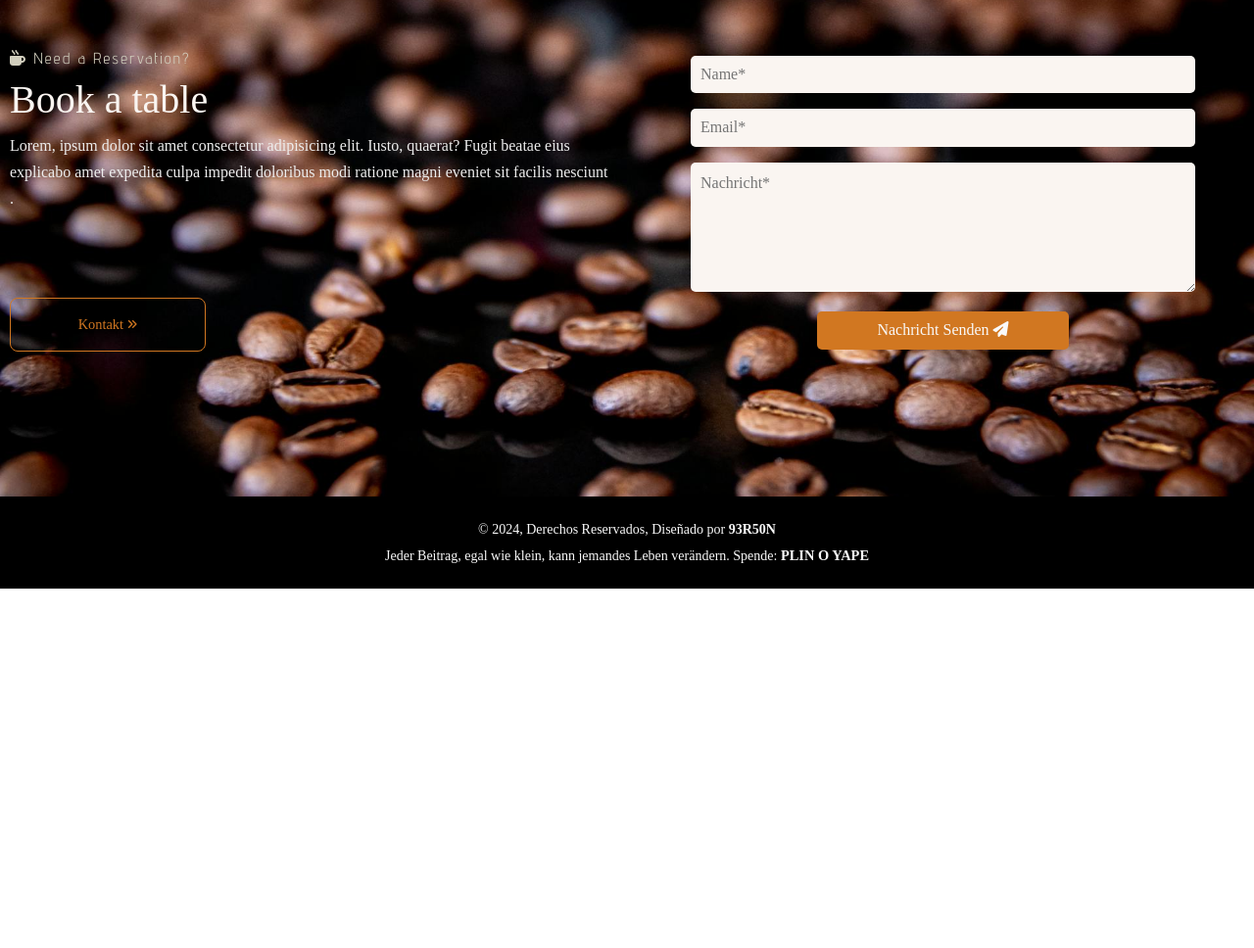
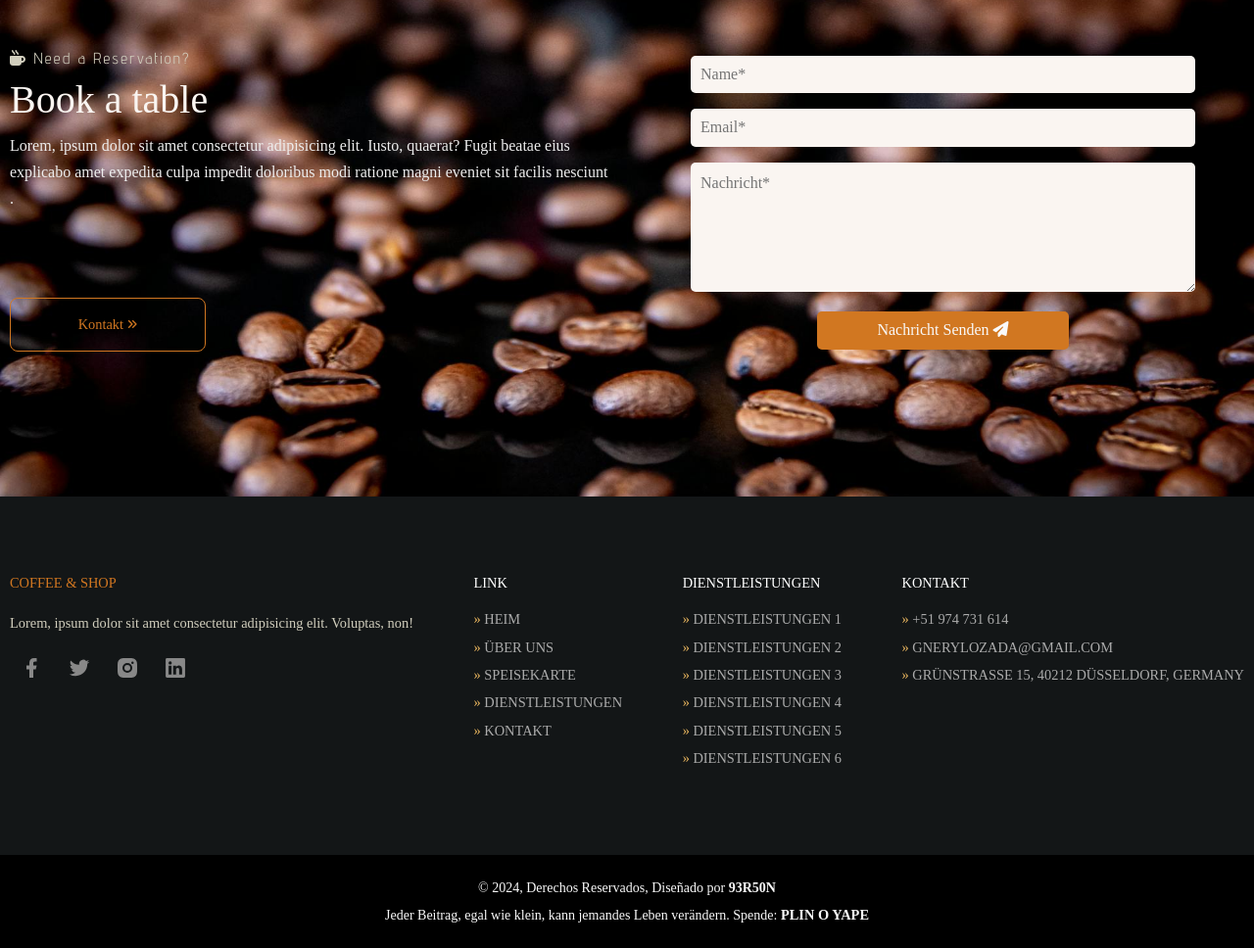
Before and after one commit to ProyectoOceanoAzul/ProyectosWeb29, a plain HTML site: page services.html in a window 1280 px wide. Shown: the part 2101-3069 px from the top of the page at 98% size. Before the commit the page ends 2702 px from the top, so only its background shows below. Drawn offline with nearby package versions, Linux system fonts and the light colour scheme; a web font is replaced by a local one.

Commit message:
Update services.html

```diff
--- a/services.html
+++ b/services.html
@@ -480,6 +480,80 @@
 
 
 
+        <!-- contenedor__footer -->
+        <section class="contenedor__footer">
+            <div class="contenedor">
+                <div class="footer__fila">
+
+                    <div class="footer__section1">
+                        <h4 style="color: #d17721;">Coffee & Shop</h4>
+                        <p>
+                            Lorem, ipsum dolor sit amet consectetur adipisicing elit. Voluptas, non!
+                        </p>
+
+                        <div class="redsocial1">
+                            <a href="#"><img src="./imagenes/facebook1.svg" alt="facebook1" title="facebook1"></a>
+
+                            <a href="#"><img src="./imagenes/twitter1.svg" alt="twitter1" title="twitter1"></a>
+
+                            <a href="#"><img src="./imagenes/instagram1.svg" alt="instagram1" title="instagram1"></a>
+
+                            <a href="#"><img src="./imagenes/linkedin1.svg" alt="linkedin1" title="linkedin1"></a>
+
+                        </div>
+                    </div>
+
+
+                    <div class="footer__section1">
+                        <h4>Link</h4>
+
+                        <ul class="menu__opciones">
+                            <li><a href="index.html"><span>»</span> Heim</a></li>
+                            <li><a href="about.html"><span>»</span> über Uns</a></li>
+                            <li><a href="menu.html"><span>»</span> Speisekarte</a></li>
+                            <li><a href="services.html"><span>»</span> Dienstleistungen</a></li>
+                            <li><a href="contact.html"><span>»</span> Kontakt</a></li>
+                        </ul>
+                    </div>
+
+
+                    <div class="footer__section1">
+                        <h4>Dienstleistungen</h4>
+
+                        <ul class="menu__opciones">
+                            <li><a href="services.html"><span>»</span> Dienstleistungen 1</a></li>
+                            <li><a href="services.html"><span>»</span> Dienstleistungen 2</a></li>
+                            <li><a href="services.html"><span>»</span> Dienstleistungen 3</a></li>
+                            <li><a href="services.html"><span>»</span> Dienstleistungen 4</a></li>
+                            <li><a href="services.html"><span>»</span> Dienstleistungen 5</a></li>
+                            <li><a href="services.html"><span>»</span> Dienstleistungen 6</a></li>
+                        </ul>
+                    </div>
+
+
+                    <div class="footer__section1">
+                        <h4>Kontakt</h4>
+
+                        <ul class="menu__opciones">
+                            <li><a
+                                    href="https://api.whatsapp.com/send?phone=974731614&amp;text=Hola%2C%20me%20gustar%C3%ADa%20recibir%20informaci%C3%B3n%20de%20los%20servicios">
+                                    <span>»</span> +51 974 731 614
+                                </a></li>
+                            <li><a href="mailto:gnerylozada@gmail.com"><span>»</span> gnerylozada@gmail.com</a></li>
+                            <li><a href="services.html"><span>»</span> Grünstraße 15, 40212 Düsseldorf, Germany</a></li>
+                        </ul>
+                    </div>
+
+
+                </div>
+
+            </div>
+
+        </section>
+
+
+
+
 
     </main>
 
```
